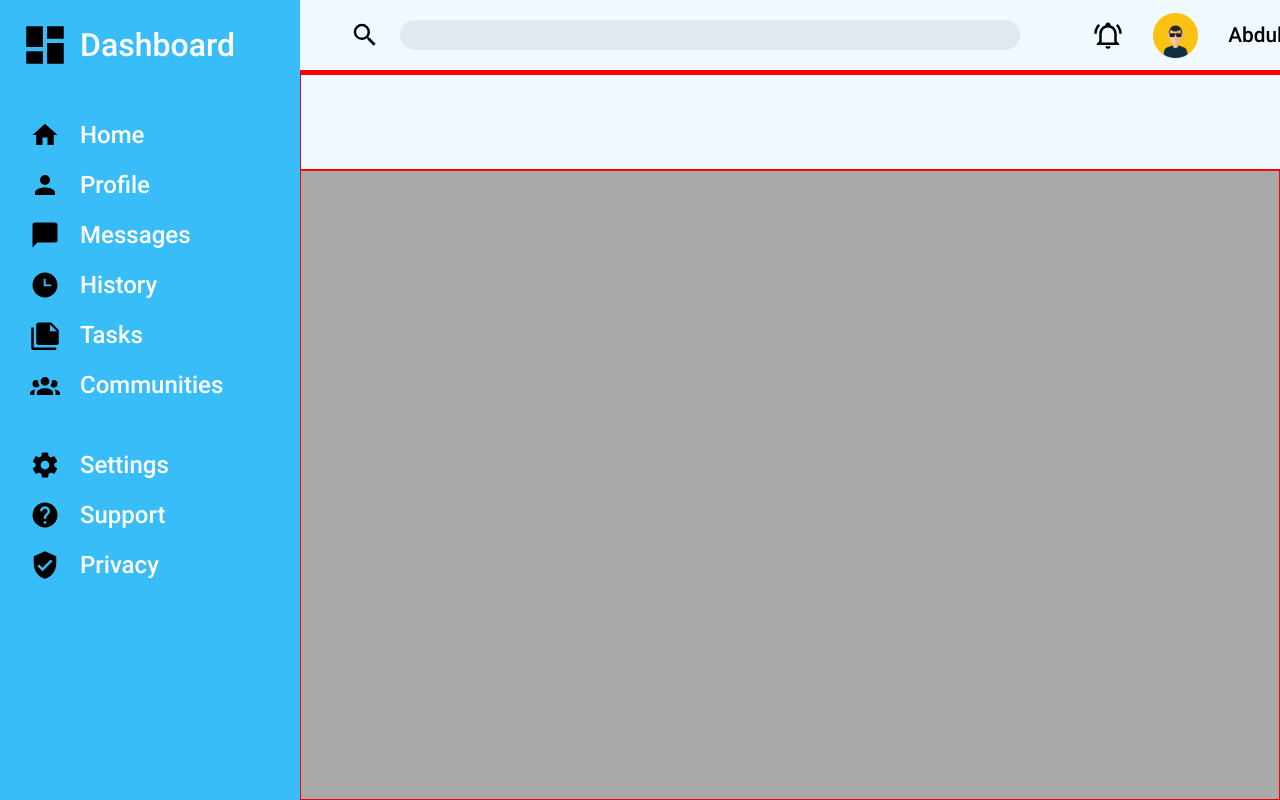
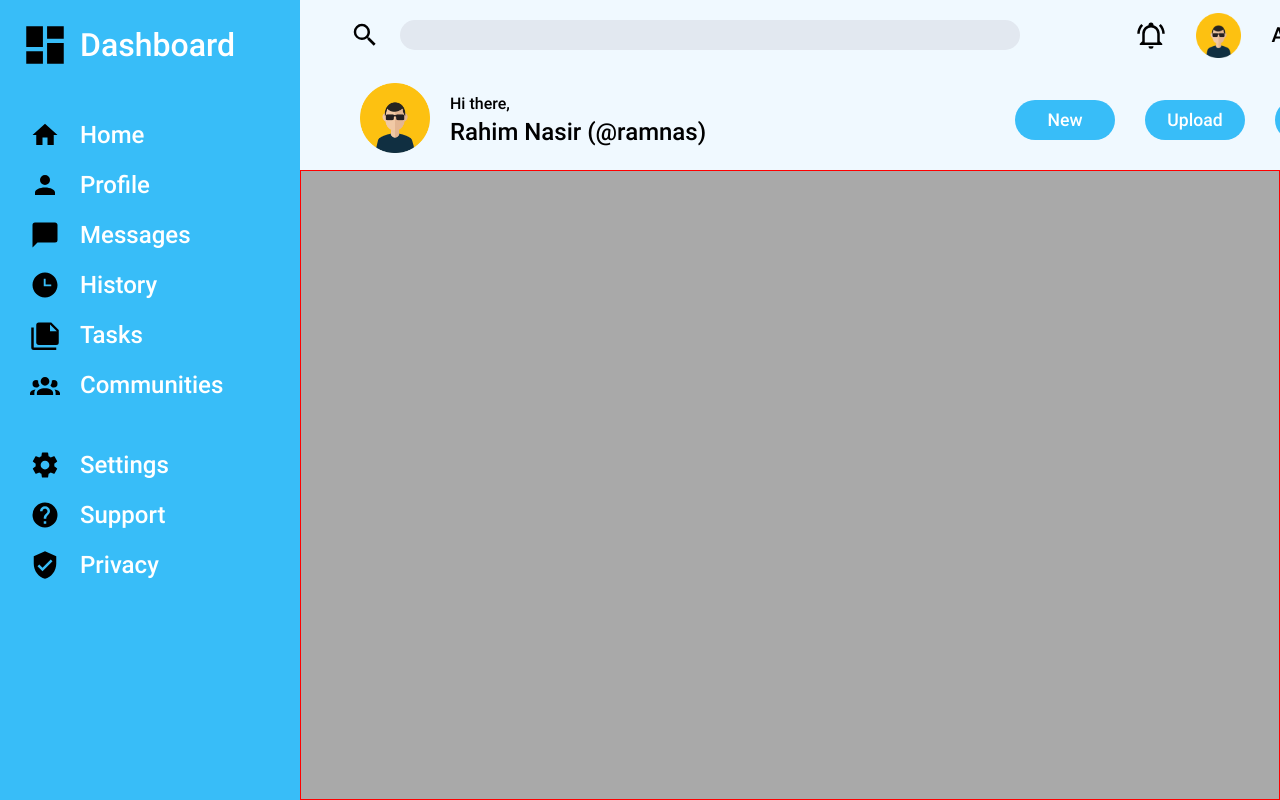
Before and after one commit to rahimnasir/admin-dashboard, a plain HTML site: page index.html in a window 1280 px wide. Shown: the top 800 px of the page. Drawn offline with Linux system fonts and the light colour scheme.

Commit message:
Create website infrastructure

```diff
--- a/index.html
+++ b/index.html
@@ -47,10 +47,18 @@
         </div>
         <div class="bottom-header">
             <div class="profile-info">
-
+                <div>
+                    <img src="image/users.png" alt="profile picture" class="main-profile-picture">
+                </div>
+                <div class="text-profile">
+                    <p>Hi there,</p>
+                    <p class="text-user">Rahim Nasir (@ramnas)</p>
+                </div>
             </div>
             <div class="buttons">
-
+                <button class="edit-button">New</button>
+                <button class="edit-button">Upload</button>
+                <button class="edit-button">Share</button>
             </div>
         </div>
     </div>
--- a/styles.css
+++ b/styles.css
@@ -36,7 +36,7 @@ body{
     grid-row-start: 2;
     grid-row-end: 6;
 }
-.content,.bottom-header,.profile-info,.buttons{
+.content{
     border: 1px solid red;
 }
 .title{
@@ -113,9 +113,54 @@ button{
     display: flex;
     flex-direction: row;
     align-items: center;
-    justify-content: center;
+    justify-content: flex-end;
     gap: 30px;
+    padding-right: 30px;
 }
 .username{
     font-size: 1.3em;
 }
+
+.bottom-header{
+    display: grid;
+    grid-template-columns: 1fr 450px;
+}
+
+.buttons{
+    display: flex;
+    flex-direction: row;
+    align-items: center;
+    justify-content: center;
+    gap: 30px;
+}
+.buttons .edit-button{
+    background-color: #38bdf8;
+    width: 100px;
+    height: 40px;
+    border-radius: 20px;
+    color: white;
+    font-size: 1.1em;
+}
+
+.profile-info{
+    display: flex;
+    flex-direction: row;
+    align-items: center;
+    justify-content: flex-start;
+    gap: 20px;
+    padding-left: 60px;
+}
+.main-profile-picture{
+    width: 70px;
+    height: 70px;
+}
+
+.text-profile{
+    display: flex;
+    flex-direction: column;
+    gap: 5px;
+}
+
+.text-user{
+    font-size: 1.5em;
+}
```
